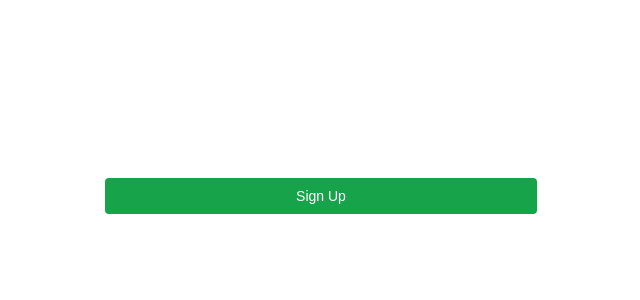
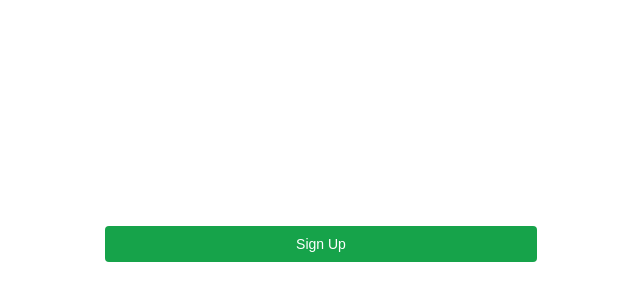
Before and after one commit to endr0id/demo-frontend, a Next.js app in the folder front/: page /signup in a window 1280 px wide. Shown: the part 422-722 px from the top of the page, without its empty margins (319-959 px from the left). Built offline with nearby package versions, Linux system fonts and the light colour scheme.

Commit message:
確認用パスワード項目追加

```diff
--- a/front/src/app/signup/page.tsx
+++ b/front/src/app/signup/page.tsx
@@ -83,6 +83,16 @@
                             />
                         </Field>
                         <Field>
+                            <Label className="text-sm/6 font-medium text-white">確認用パスワード</Label>
+                            <Input
+                              type="password"
+                              className={clsx(
+                                'mt-3 block w-full rounded-lg border-none bg-white/5 py-1.5 px-3 text-sm/6 text-white',
+                                'focus:outline-none data-[focus]:outline-2 data-[focus]:-outline-offset-2 data-[focus]:outline-white/25'
+                              )}
+                            />
+                        </Field>
+                        <Field>
                             <Button type="submit" className="w-full rounded bg-green-600 py-2 px-4 text-sm text-white data-[hover]:bg-green-500 data-[active]:bg-green-700">
                                 Sign Up
                             </Button>
```
